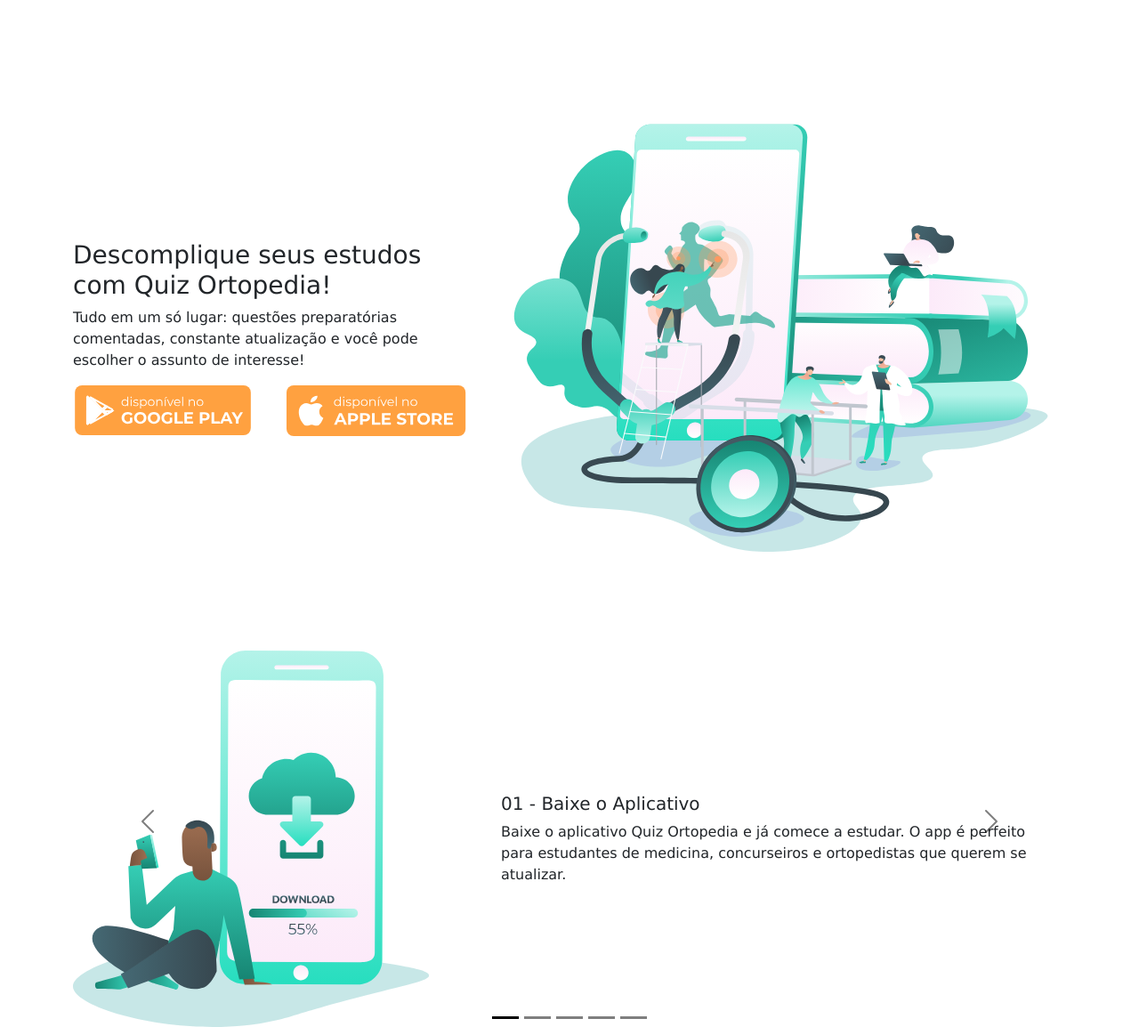
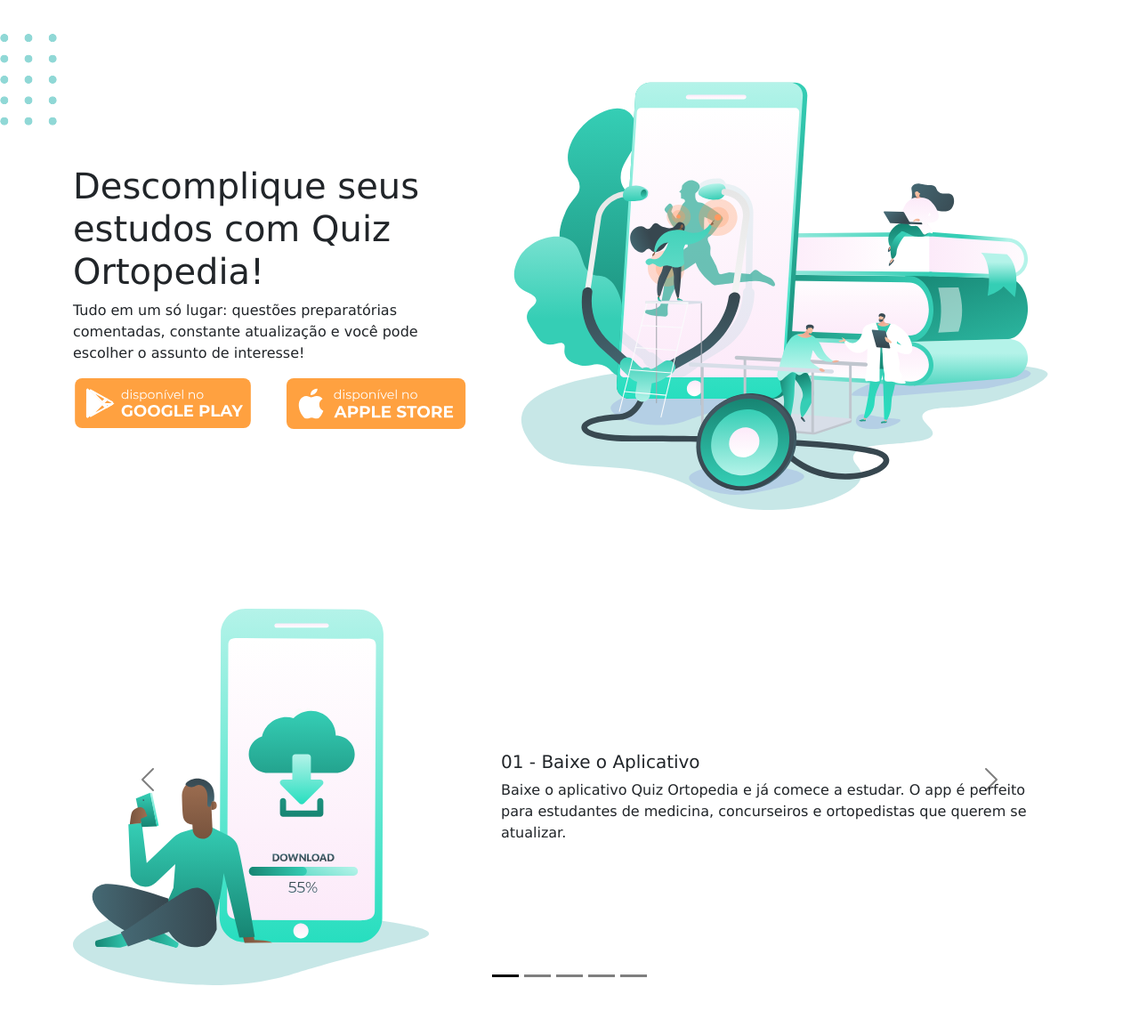
Before and after one commit to tseletronica/quizortopedia.github.io, a PHP site: page /index.html in a window 1280 px wide. Shown: the part 90-1244 px from the top of the page at 89% size. Run offline with PHP 8.4, Linux system fonts and the light colour scheme.

Commit message:
feat: adionado bg a banner principal

```diff
--- a/css/custom.css
+++ b/css/custom.css
@@ -70,7 +70,14 @@
               /** Fim da  Seção Depoimentos **/
 
                 #banner-principal {
-                    margin-top: 14%;
+                    margin-top: 10%;
+                    width: 100%;
+                }
+                .img-bolinhas-banner img{
+                        position: absolute;
+                        width: 5%;
+                        opacity: 0.5;
+
                 }
 
                 #footer {
--- a/css/global.css
+++ b/css/global.css
@@ -16,4 +16,6 @@ body {
     position: relative;
     justify-content: center;
     margin-top: 3%;
+    background-color: transparent;
+
 }
--- a/css/responsive.css
+++ b/css/responsive.css
@@ -18,44 +18,33 @@
         p {
             font-size: 14px;
         }
-        h5{
-            font-size:medium;
-        }
-        h1{
-            font-size: medium;
-        }
+
+
     }
     /* Mobile Landscape Size to Tablet Portrait (devices and browsers) */
 
     @media only screen and (min-width: 480px) and (max-width: 767px) {
         p {
             font-size: 14px;
+            color: royalblue;
         }
-        h5{
-            font-size:medium;
-        }
-        h1{
-            font-size: medium;
-        }
+
     }
     /* Mobile Portrait Size to Mobile Landscape Size (devices and browsers) */
 
     @media only screen and (max-width: 479px) {
         p {
             font-size: 14px;
+
         }
-        h5{
-            font-size:medium;
-        }
-        h1{
-            font-size:x-large;
-        }
-    }
-    @media only screen and (max-width:479px){
+
         .btn-lg,
         .btn-group-lg>.btn {
         font-size: 0.9rem;
         border-radius: 0.3rem;
-}
+    }
+    #banner-principal {
+        margin-top: 15%;
+    }
 
     }
--- a/index.html
+++ b/index.html
@@ -78,10 +78,13 @@
     <!--//Header -->
     <!--banner-->
     <div id="banner-principal">
+        <div class="img-bolinhas-banner">
+            <img src="/img/img_bolinhas.svg" alt="">
+        </div>
         <div class="container">
             <div class="row">
                 <div class="col-md-5 align-self-center">
-                    <h3>Descomplique seus estudos com Quiz Ortopedia! </h3>
+                    <h1>Descomplique seus estudos com Quiz Ortopedia! </h1>
                     <p>Tudo em um só lugar: questões preparatórias comentadas, constante atualização e você pode
                         escolher o assunto de interesse! </p>
                     <div class="row">
```
Also changed, not shown: img/img_bolinhas.svg (added), img/img_bolinhas2.svg (added), img/img_fale_conosco.svg (added), img/img_forma.svg (added), img/img_interrogacao_.svg (added).
